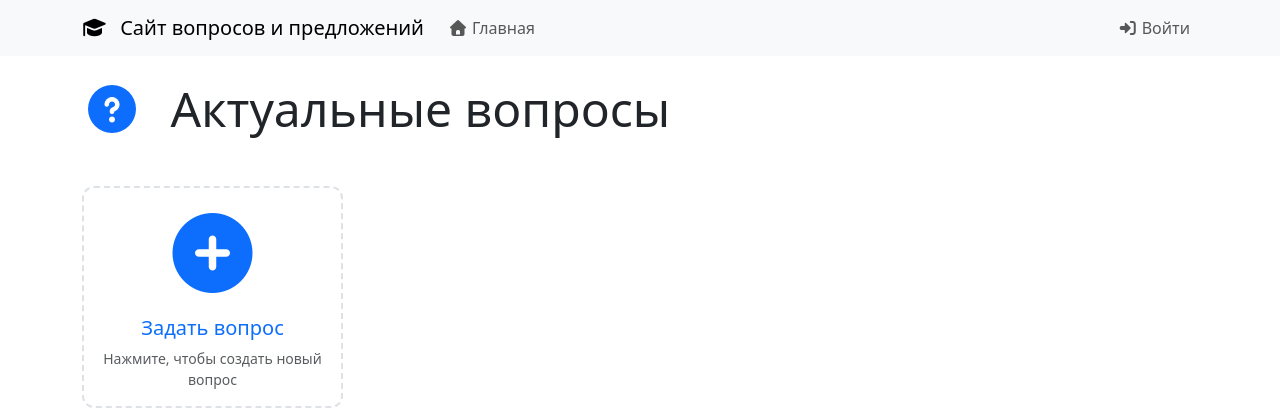
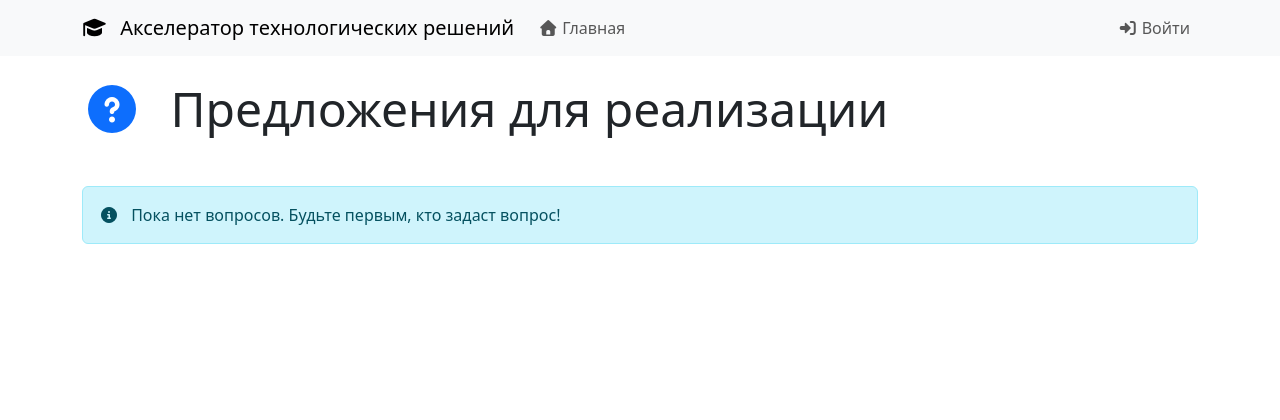
Before and after one commit to viro36/wall, a Django app: template templates/questions/home.html in a window 1280 px wide. Shown: the top 420 px of the page. Run offline with Django 3.2, Linux system fonts and the light colour scheme; the template is opened without the code that fills it, so the values that code supplies are empty; some libraries are stand-ins or nearby versions.

Commit message:
some corrections

```diff
--- a/templates/base.html
+++ b/templates/base.html
@@ -12,7 +12,7 @@
     <!-- CSRF Token -->
     <meta name="csrf-token" content="{{ csrf_token }}">
 
-    <title>{% block title %}Сайт вопросов и предложений{% endblock %}</title>
+    <title>{% block title %}Акселератор технологических решений{% endblock %}</title>
 
     <!-- Bootstrap CSS (через django-bootstrap5) -->
     {% bootstrap_css %}
@@ -39,7 +39,7 @@
         <div class="container">
             <a class="navbar-brand" href="{% url 'home' %}">
                 <i class="fa-solid fa-graduation-cap me-2"></i>
-                Сайт вопросов и предложений
+                Акселератор технологических решений
             </a>
 
             <button class="navbar-toggler" type="button" data-bs-toggle="collapse" data-bs-target="#navbarMain">
--- a/templates/questions/ask_question.html
+++ b/templates/questions/ask_question.html
@@ -2,7 +2,7 @@
 {% load static %}
 {% load django_bootstrap5 %}
 
-{% block title %}Задать вопрос - Сайт вопросов и предложений{% endblock %}
+{% block title %}Задать вопрос - Акселератор технологических решений{% endblock %}
 
 {% block extra_css %}
     <link rel="stylesheet" href="{% static 'css/questions/ask_question.css' %}">
--- a/templates/questions/home.html
+++ b/templates/questions/home.html
@@ -7,13 +7,14 @@
     <div class="col-12">
         <h1 class="display-5 mb-4">
             <i class="fa-solid fa-question-circle me-3 text-primary"></i>
-            Актуальные вопросы
+            Предложения для реализации
         </h1>
     </div>
 </div>
 
 <div class="row g-4">
     <!-- Карточка для создания нового вопроса -->
+    {% if user.is_staff %}
     <div class="col-12 col-sm-6 col-md-4 col-lg-3">
         <a href="{% url 'ask_question' %}" class="text-decoration-none">
             <div class="card h-100 border-2 border-dashed" style="border-style: dashed; min-height: 200px;">
@@ -27,6 +28,7 @@
             </div>
         </a>
     </div>
+    {% endif %}
 
     <!-- Существующие вопросы -->
     {% for question in questions %}
--- a/templates/questions/question_detail.html
+++ b/templates/questions/question_detail.html
@@ -2,7 +2,7 @@
 {% load static %}
 {% load django_bootstrap5 %}
 
-{% block title %}{{ question.title }} - Сайт вопросов и предложений{% endblock %}
+{% block title %}{{ question.title }} - Акселератор технологических решений{% endblock %}
 
 {% block extra_css %}
 <link rel="stylesheet" href="{% static 'css/questions/question_detail.css' %}">
@@ -145,7 +145,7 @@
                 data-bs-toggle="collapse"
                 data-bs-target="#addSuggestionForm"
                 aria-expanded="false">
-            <i class="fa-solid fa-plus me-2"></i>Добавить предложение
+            <i class="fa-solid fa-plus me-2"></i>Создать предложение для реализации
         </button>
         {% elif question.status == 'has_best' %}
         <span class="badge bg-success p-2">
--- a/wall/settings.py
+++ b/wall/settings.py
@@ -215,8 +215,8 @@ DADATA_SECRET_KEY = env("DADATA_SECRET_KEY", default=None)
 
 JAZZMIN_SETTINGS = {
     # Название сайта
-    "site_title": "Сайт вопросов и предложений",
-    "site_header": "Сайт вопросов и предложений",
+    "site_title": "Акселератор технологических решений",
+    "site_header": "Акселератор технологических решений",
     "site_brand": "Образование",
     # Логотип (если есть)
     "site_logo": None,
```
